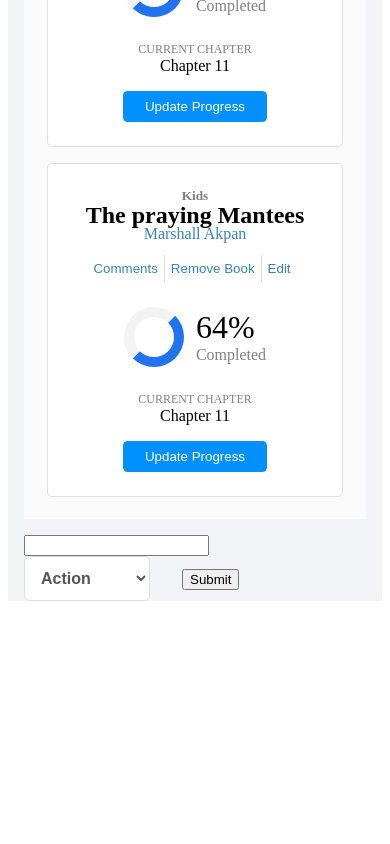
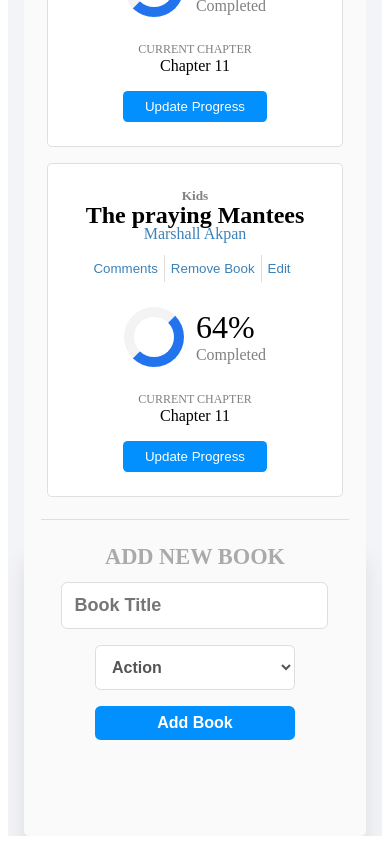
Before and after one commit to uimarshall/redux-bookstore-cms, a React (Create React App) app: page / in a window 390 px wide. Shown: the part 1768-2612 px from the top of the page. Before the commit the page ends 2377 px from the top, so only its background shows below. Built offline with nearby package versions, Linux system fonts and the light colour scheme.

Commit message:
Add styling to BooksForm

```diff
--- a/src/containers/BooksForm.js
+++ b/src/containers/BooksForm.js
@@ -41,19 +41,20 @@ class BooksForm extends Component {
   render() {
     const { title, category } = this.state;
     return (
-      <div>
-        <p>{title}</p>
-
-        <form onSubmit={this.handleSubmit}>
-          <input name="title" type="text" value={title} onChange={this.handleChange} />
+      <div className="bg-grey round-bottom box-shadow">
+        <div className="center max-width-90 border-top">
+          <div className="form-title">Add New Book</div>
+          <form onSubmit={this.handleSubmit} className="book-form">
+            <input name="title" type="text" value={title} onChange={this.handleChange} placeholder="Book Title" />
             <select name="category" value={category} onChange={this.handleChange}>
+              <option value="" disabled selected>Category</option>
               {categories && categories.map(category => (
                 <option key={category}>{category}</option>
               ))}
             </select>
-          <button type="submit">Submit</button>
+            <button type="submit">Add Book</button>
           </form>
-
+        </div>
       </div>
     );
   }
--- a/src/index.css
+++ b/src/index.css
@@ -168,6 +168,17 @@ button:disabled {
   text-align: left;
 }
 
+.book-form button {
+  background-color: #0290ff;
+  border: none;
+  border-radius: 0.35em;
+  color: #fff;
+  flex-basis: 20%;
+  font-weight: bold;
+  font-size: 16px;
+  padding: 8px 22px;
+}
+
 .actions button {
   background-color: transparent;
   border: none;
@@ -314,3 +325,70 @@ select {
   margin-right: 2em;
   padding: 12px;
 }
+
+/* Book form */
+
+.form-title {
+  color: #aaa;
+  font-size: 1.4em;
+  font-weight: bold;
+  margin-bottom: 12px;
+  text-transform: uppercase;
+}
+
+.book-form {
+  display: flex;
+  padding-bottom: 6em;
+}
+
+.book-form input {
+  border: 1px solid #ddd;
+  border-radius: 0.35em;
+  color: #555;
+  flex-basis: 60%;
+  font-size: 18px;
+  font-weight: bold;
+  margin-right: 2em;
+  padding: 12px;
+}
+
+.book-form select {
+  background-color: #fff;
+  border: 1px solid #ddd;
+  border-radius: 0.35em;
+  color: #555;
+  flex-basis: 20%;
+  font-weight: bold;
+  font-size: 16px;
+  margin-right: 2em;
+  padding: 12px;
+}
+
+
+
+/* Small screens less than 720px */
+@media screen and (max-width: 720px) {
+  .form-title {
+    text-align: center;
+  }
+
+  .book-form {
+    flex-wrap: wrap;
+    justify-content: center;
+  }
+
+  .book-form button {
+    flex-basis: 65%;
+    margin-top: 1em;
+  }
+
+  .book-form input {
+    margin-right: 0;
+  }
+
+  .book-form select {
+    flex-basis: 65%;
+    margin-top: 1em;
+    margin-right: 0;
+  }
+}
```
Also changed, not shown: src/containers/BooksList.js (+0 -16 lines). Lines whose indentation alone changed are shown as unchanged.
